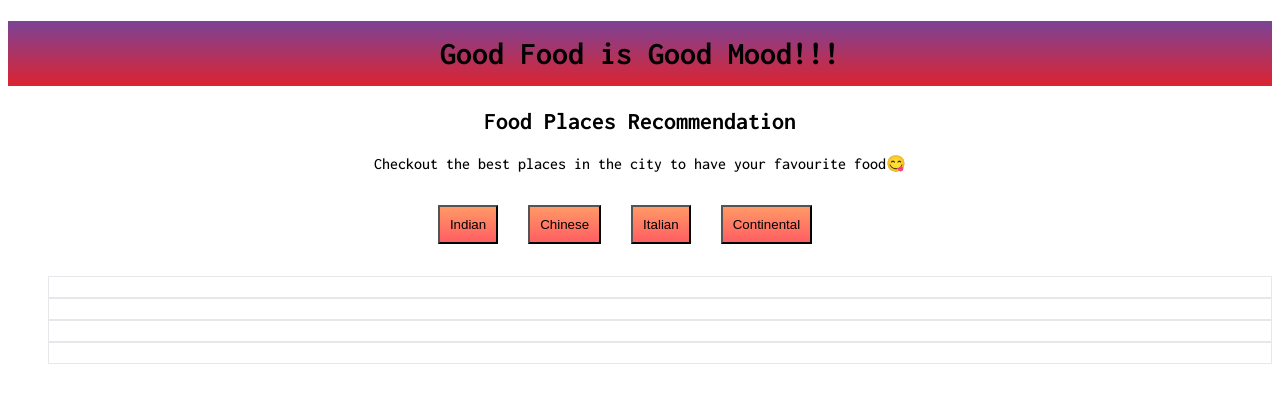
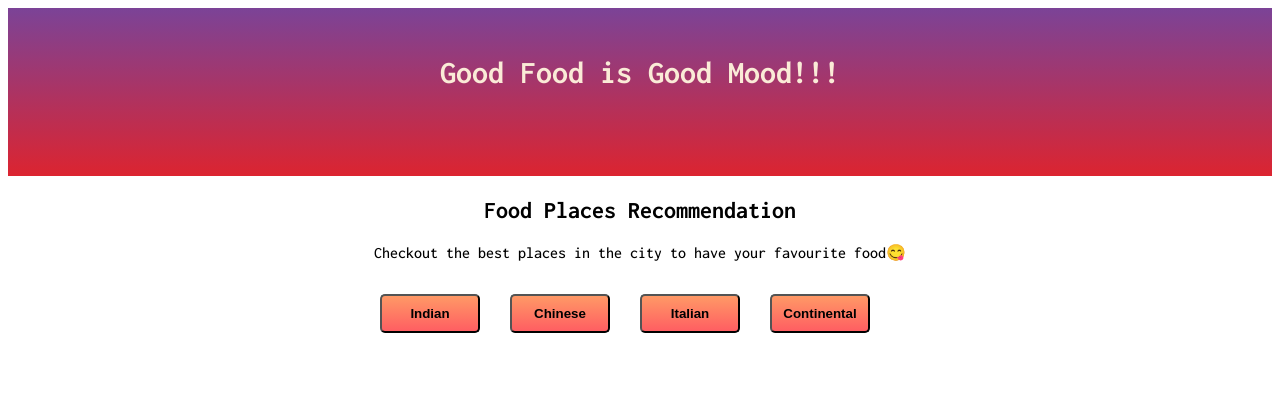
Before and after one commit to Akanksha108/food-places-recommendation, a React (Create React App) app: page / in a window 1280 px wide. Shown: the top 402 px of the page. Built offline with nearby package versions, Linux system fonts and the light colour scheme.

Commit message:
refactor: styled the list items and buttons

```diff
--- a/src/App.js
+++ b/src/App.js
@@ -2,10 +2,30 @@ import React, { useState } from "react";
 import "./styles.css";
 
 const restaurantList = {
-  Indian: ["Spice Kitchen", "Seasonal Tastes", "Sukanta", "Barbeque Nation"],
-  Chinese: ["Five Fat Monks", "Mainland China", "Chinese Room", "Soy Affair"],
-  Italian: ["Little Italy", "Dario’s", "Arthur’s Theme", "Le Plaisir"],
-  Continental: ["Beetroot Bistro", "Chirp", "Barometer", "Kargo"]
+  Indian: [
+    "Spice Kitchen  9/10",
+    "Seasonal  8.5/10",
+    "Sukanta  7.5/10",
+    "Barbeque Nation  7/10"
+  ],
+  Chinese: [
+    "Five Fat Monks  8.5/10",
+    "Mainland China 8/10",
+    "Chinese Room  6/10",
+    "Soy Affair 7/10"
+  ],
+  Italian: [
+    "Little Italy  8.5/10",
+    "Dario’s  7.5/10",
+    "Arthur’s Theme  6.5/10",
+    "Le Plaisir  7/10"
+  ],
+  Continental: [
+    "Beetroot Bistro  9/10",
+    "Chirp   8/10",
+    "Barometer  8.5/10",
+    "Kargo  7/10"
+  ]
 };
 
 // let restaurantsWeKnow = Object.keys(restaurantList);
@@ -40,7 +60,10 @@ export default function App() {
       <h1
         style={{
           backgroundImage: "linear-gradient(#7b4397, #dc2430)",
-          padding: "1rem"
+          paddingTop: "3rem",
+          height: "120px",
+          color: "antiquewhite",
+          marginTop: 0
         }}
       >
         Good Food is Good Mood!!!
--- a/src/styles.css
+++ b/src/styles.css
@@ -9,13 +9,12 @@ button {
   padding: 10px;
   margin-right: 30px;
   background-image: linear-gradient(#ff9966, #ff5e62);
+  border-radius: 5px;
+  width: 100px;
+  font-weight: bold;
 }
 
 ul {
   list-style-type: none;
-  text-align: left;
+  font-size: 1.5rem;
 }
-
-li {
-  border: 1px solid #e5e7eb;
-}
```
